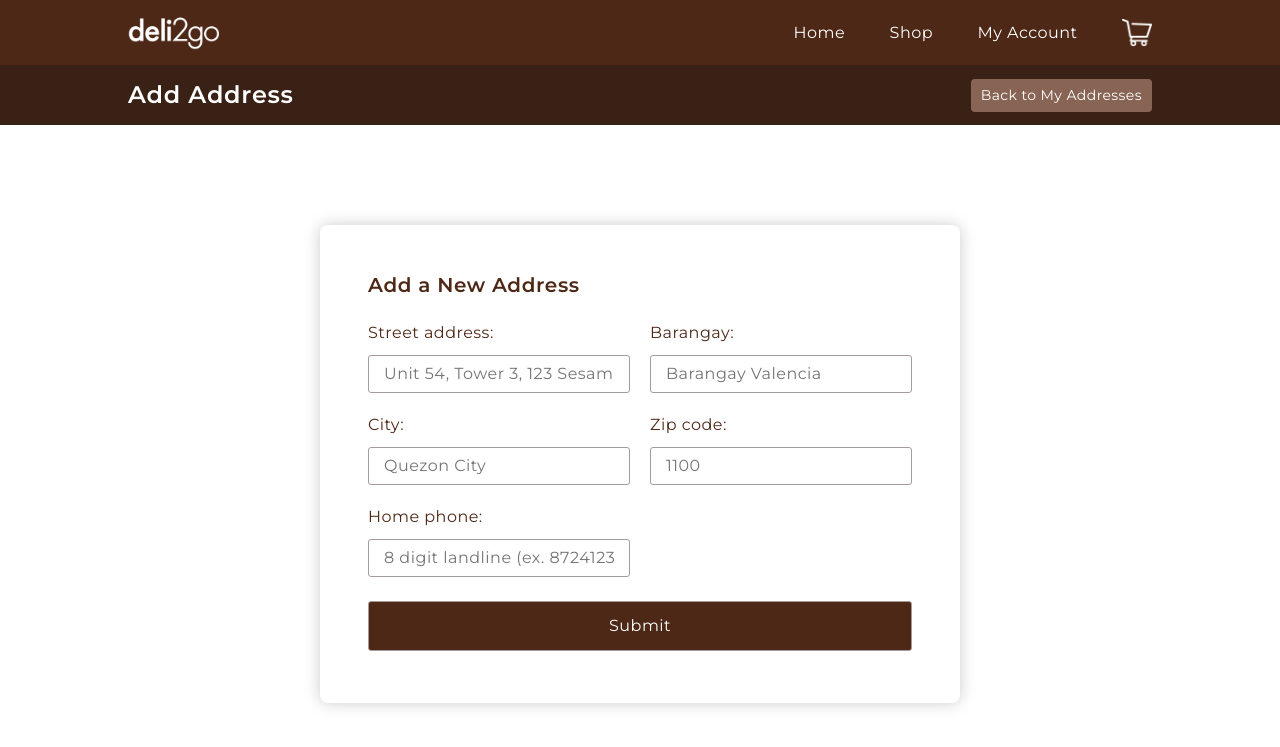
After one commit to renzotimtan/MSYS42-Deli2Go-Ecommerce, a Django app: page /add_address/ in a window 1280 px wide. The commit adds this page. Shown: the top 747 px of the page. Run offline with Django 3.2, Linux system fonts and the light colour scheme; a user stored in the database is signed in; data comes from the database, SQL or seed files in the repository; both versions use the stored data as it was after the commit.

Commit message:
Finished address functionality

```diff
--- a/customer/forms.py
+++ b/customer/forms.py
@@ -13,9 +13,9 @@ class AddressForm(ModelForm):
             'customer': TextInput(attrs={"readonly":"true", "class":"invisible"}),
             'street_address':TextInput(attrs={"placeholder":"Unit 54, Tower 3, 123 Sesame Street"}),
             'city':TextInput(attrs={"placeholder":"Quezon City"}),
-            'home_phone':TextInput(attrs={"placeholder":"8 digit landline (ex. 87241234)"}),
+            'home_phone':TextInput(attrs={"placeholder":"8 digit landline (ex. 87241234)", "minlength":8}),
             'barangay':TextInput(attrs={"placeholder":"Barangay Valencia"}),
-            'zip_code':TextInput(attrs={"placeholder":"1100"})
+            'zip_code':TextInput(attrs={"placeholder":"1100", "minlength":4})
         }
 
 class RegisterForm(UserCreationForm):
--- a/customer/urls.py
+++ b/customer/urls.py
@@ -15,4 +15,7 @@ urlpatterns = [
     # dashboard
     path('dashboard/', views.dashboard, name="dashboard"),
     path('addresses/', views.addresses, name="addresses"),
+    path('add_address/', views.add_address, name="add-address"),
+    path('edit_address/<str:pk>/', views.edit_address, name="edit-address"),
+    path('delete_address/', views.delete_address, name="delete-address"),
 ]
--- a/customer/views.py
+++ b/customer/views.py
@@ -23,6 +23,8 @@ from django.contrib.auth import authenticate, login, logout
 from .decorators import unauthenticated_user
 from django.contrib.auth.models import Group
 
+
+# -----------------------------------------------------------AUTHENTICATION-------------------------------------------------------------
 @unauthenticated_user
 def loginUser(request):
     if request.method == "POST":
@@ -84,6 +86,12 @@ def logoutUser(request):
     messages.success(request, "Logout successful!")
     return redirect('login')
 
+# ------------------------------------------------------------------------------------------------------------------------------------------
+
+
+
+
+# ----------------------------------------------------------------DASHBOARD------------------------------------------------------------------
 @login_required(login_url="login")
 def dashboard(request):
     context = {}
@@ -91,12 +99,80 @@ def dashboard(request):
 
 @login_required(login_url="login")
 def addresses(request):
-    if request.user.is_authenticated:
-        customer = request.user.customer
-        addresses = customer.address_set.all()
+    customer = request.user.customer
+    addresses = customer.address_set.all()
     context = {'addresses':addresses}
-    return render(request, 'customer/dashboard/addresses.html', context)
+    return render(request, 'customer/dashboard/addresses/addresses.html', context)
 
+@login_required(login_url="login")
+def add_address(request):
+    # Address form
+    customer = request.user.customer
+    form = AddressForm(initial={'customer': customer})
+    context = {'form': form}
+
+    if request.method == "POST":
+        form = AddressForm(request.POST)
+        if form.is_valid():
+            # Validate if home_phone and zip_code are all numbers
+            home_phone = form.cleaned_data.get("home_phone")
+            zip_code = form.cleaned_data.get("zip_code")
+            if not home_phone.isnumeric():
+                messages.error(request, "Error - Phone Number is not valid")
+                context = {'form': form}
+            elif not zip_code.isnumeric():
+                messages.error(request, "Error - Zip Code is not valid")
+                context = {'form': form}
+               # If valid, save
+            else:
+                form.save()
+                messages.success(request, "Success - New Address has been created")
+                return redirect('addresses')
+
+    return render(request, 'customer/dashboard/addresses/add_address.html', context)
+
+@login_required(login_url="login")
+def edit_address(request, pk):
+    # Address form
+    address = Address.objects.get(pk=pk)
+    form = AddressForm(instance=address)
+
+    if request.method == "POST":
+        form = AddressForm(request.POST, instance=address)
+        if form.is_valid():
+            # Validate if home_phone and zip_code are all numbers
+            home_phone = form.cleaned_data.get("home_phone")
+            zip_code = form.cleaned_data.get("zip_code")
+            if not home_phone.isnumeric():
+                messages.error(request, "Error - Phone Number is not valid")
+                context = {'form': form}
+            elif not zip_code.isnumeric():
+                messages.error(request, "Error - Zip Code is not valid")
+                context = {'form': form}
+               # If valid, save
+            else:
+                form.save()
+                messages.success(request, "Success - Address has been updated")
+                return redirect('addresses')
+
+    context = {'form': form}
+    return render(request, 'customer/dashboard/addresses/edit_address.html', context)
+
+def delete_address(request):
+    data = json.loads(request.body)
+    address = Address.objects.get(id=data['address'])
+    address.delete()
+    messages.success(request, "Success - Address has been deleted")
+
+    return JsonResponse("Address Deleted", safe=False)
+
+# -------------------------------------------------------------------------------------------------------------------------------------------------
+
+
+
+
+
+# --------------------------------------------------------------------SHOP-----------------------------------------------------------------------
 def shop(request):
     # Filter Items
     items = Item.objects.all()
@@ -159,8 +235,22 @@ def checkout(request):
                 zip_code = form.cleaned_data.get("zip_code")
                 if not home_phone.isnumeric():
                     messages.error(request, "Error - Phone Number is not valid")
+                    context = {
+                        'order':order,
+                        'order_items':order_items,
+                        'addresses':addresses,
+                        'payment_methods': payment_methods,
+                        'form':form,
+                    }
                 elif not zip_code.isnumeric():
                     messages.error(request, "Error - Zip Code is not valid")
+                    context = {
+                        'order':order,
+                        'order_items':order_items,
+                        'addresses':addresses,
+                        'payment_methods': payment_methods,
+                        'form':form,
+                    }
 
                 # If valid, save
                 else:
@@ -250,7 +340,7 @@ def update_item(request):
                 ordered_item.delete()
             else:
                 ordered_item.save()
-                item.save()
+            item.save()
 
             messages.success(request, f"{item.name} was successfully removed from cart")
     else:
--- a/static/css/styles.css
+++ b/static/css/styles.css
@@ -493,3 +493,30 @@ button {
 .address__button {
     padding: 8px 15px;
 }
+
+.add-address-page {
+    margin-top: 100px;
+}
+
+/* The Modal (background) */
+.modal {
+  display: none; /* Hidden by default */
+  position: absolute; /* Stay in place */
+  z-index: 1; /* Sit on top */
+  left: 0;
+  top: 0;
+  width: 100%; /* Full width */
+  height: 100%; /* Full height */
+  overflow: auto; /* Enable scroll if needed */
+  background-color: rgb(0,0,0); /* Fallback color */
+  background-color: rgba(0,0,0,0.4); /* Black w/ opacity */
+}
+
+/* Modal Content/Box */
+.modal-content {
+  background-color: #fefefe;
+  margin: 15% auto; /* 15% from the top and centered */
+  padding: 20px;
+  border: 1px solid #888;
+  width: 80%; /* Could be more or less, depending on screen size */
+}
--- /dev/null
+++ b/templates/customer/dashboard/addresses/add_address.html
@@ -0,0 +1,55 @@
+{% extends 'base.html' %}
+
+{% block topbar %}
+<h4>Add Address</h4>
+{% endblock topbar %}
+
+{% block topbar-button %}
+<a href="{% url 'addresses' %}"><button>Back to My Addresses</button></a>
+{% endblock topbar-button %}
+
+{% block content %}
+<main class="add-address-page card-bg p-5 mb-5 w-50 mx-auto">
+    <h5 class="mb-4">Add a New Address</h5>
+    <form method="POST">
+        {% csrf_token %}
+        <div class="add-address__content two-col-form my-1 mx-0">
+            <div class="form-field">
+                <div class="label">{{form.street_address.label}}:</div>
+                {{form.street_address}}
+            </div>
+
+            <div class="form-field">
+                <div class="label">{{form.barangay.label}}:</div>
+                {{form.barangay}}
+            </div>
+
+            <div class="form-field">
+                <div class="label">{{form.city.label}}:</div>
+                {{form.city}}
+            </div>
+
+            <div class="form-field">
+                <div class="label">{{form.zip_code.label}}:</div>
+                {{form.zip_code}}
+            </div>
+
+            <div class="form-field">
+                <div class="label">{{form.home_phone.label}}:</div>
+                {{form.home_phone}}
+            </div>
+
+            <div class="form-field">{{form.customer}}</div>
+
+            <div class="submit d-flex justify-content-end align-items-end">
+                <input
+                    class="add-items__submit bg-darkbrown text-white b-0 w-100 mt-1"
+                    type="submit"
+                    value="Submit"
+                />
+            </div>
+        </div>
+    </form>
+</main>
+
+{% endblock content %}
```
Also changed, not shown: static/js/delete_address.js (added, +18 -0 lines), templates/customer/dashboard/addresses.html (deleted, +0 -28 lines), templates/customer/dashboard/addresses/addresses.html (added, +129 -0 lines), templates/customer/dashboard/addresses/edit_address.html (added, +55 -0 lines), db.sqlite3.
